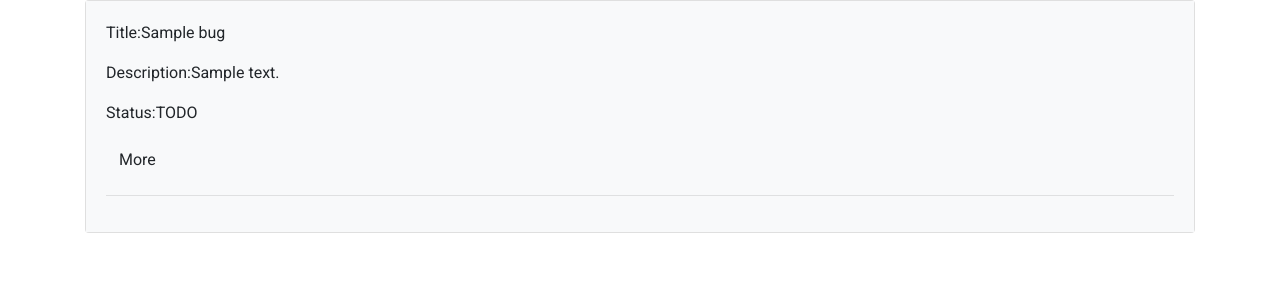
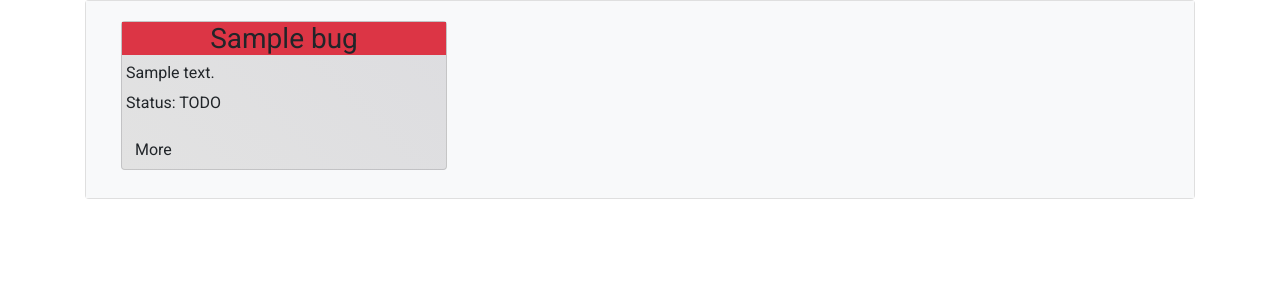
Before and after one commit to edgar183/issue_tracker, a Django app: page / in a window 1280 px wide. Shown: the part 58-358 px from the top of the page. Run offline with Django 3.2, Linux system fonts and the light colour scheme; tables that the repository leaves empty hold one stand-in row (values such as "Sample post"); some libraries are stand-ins or nearby versions.

Commit message:
create cards panle for bugs

```diff
--- a/issues/templates/bugs.html
+++ b/issues/templates/bugs.html
@@ -1,24 +1,33 @@
-{% extends 'base.html'%} {% block content %} {% for bug in bugs %}
-<p>Title:{{ bug.title }}</p>
-<p>Description:{{ bug.description }}</p>
-<p>Status:{{ bug.status }}</p>
-<a href="{% url 'bug_detail' bug.id %}" role="button" class="btn btn-default"
-  >More</a
->
-<hr />
-
-{% endfor %}
+{% extends 'base.html'%} {% block content %}
+<div class="container">
+  <div class="row">
+    {% for bug in bugs %}
+    <div class="col-sm-12 col-md-4 mb-2">
+      <div class="card bg-c-card order-card">
+        <div class="card-block">
+          {% if bug.status == 'TODO' %}
+          <h3 class="m-b-20 text-center bg-danger ">{{ bug.title }}</h3>
+          {% elif bug.status == 'DOING' %}
+          <h3 class="m-b-20 text-center bg-warning">{{ bug.title }}</h3>
+          {% else %}
+          <h3 class="m-b-20 text-center bg-success">{{ bug.title }}</h3>
+          {% endif %}
+          <h6 class="text-left ml-1"><span>{{ bug.description }}</span></h6>
+          <p class="ml-1">Status: <span class="f-right">{{ bug.status }}</span></p>
+          <a href="{% url 'bug_detail' bug.id %}" role="button" class="btn btn-default">More</a>
+        </div>
+      </div>
+    </div>
+    {% endfor %}
+  </div>
+</div>
 <!-- Pagination -->
 {% if bugs.has_other_pages %}
 <ul class="pagination">
   {% if bugs.has_previous %}
   <li class="page-item">
-    <a
-      href="?page={{ bugs.previous_page_number }}"
-      class="page-link"
-      aria-label="Previous"
-      ><span aria-hidden="true">&laquo;</span></a
-    >
+    <a href="?page={{ bugs.previous_page_number }}" class="page-link" aria-label="Previous"><span
+        aria-hidden="true">&laquo;</span></a>
   </li>
   {% else %}
   <li class="disabled page-link" aria-label="Previous">
@@ -34,12 +43,8 @@
   </li>
   {% endif %} {% endfor %} {% if bugs.has_next %}
   <li class="page-item">
-    <a
-      href="?page={{ bugs.next_page_number }}"
-      class="page-link"
-      aria-label="Next"
-      ><span aria-hidden="true">&raquo;</span></a
-    >
+    <a href="?page={{ bugs.next_page_number }}" class="page-link" aria-label="Next"><span
+        aria-hidden="true">&raquo;</span></a>
   </li>
   {% else %}
   <li class="disabled page-item page-link" aria-label="Next">
@@ -47,4 +52,5 @@
   </li>
   {% endif %}
 </ul>
-{% endif %} {% endblock %}
+{% endif %}
+{% endblock %}
```
